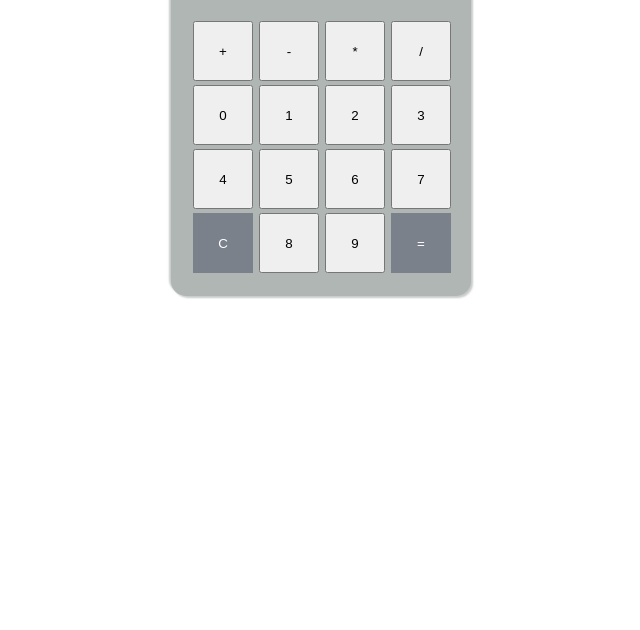
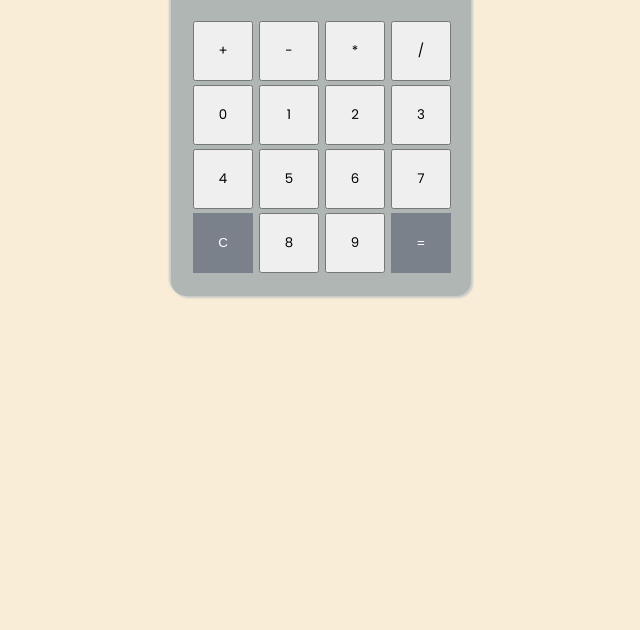
Before and after one commit to WalterCasadiegosQ/Proyecto_Calculadora, a plain HTML site: page index.html in a window 1280 px wide. Shown: the part 170-800 px from the top of the page, without its empty margins (319-959 px from the left). Drawn offline with Linux system fonts and the light colour scheme.

Commit message:
Arreglando problemas de fondo y agregando fonts

```diff
--- a/style.css
+++ b/style.css
@@ -1,5 +1,3 @@
-font-family: 'Poppins', sans-serif;
-
 .fondo{
     background: #f9edd7;
 }
@@ -61,6 +59,7 @@ font-family: 'Poppins', sans-serif;
     margin-left: 2px;
     margin-top: 4px;
     display: inline-block;
+    font-family: Poppins;
 }
 .btnigual{
     width: 60px;
```
